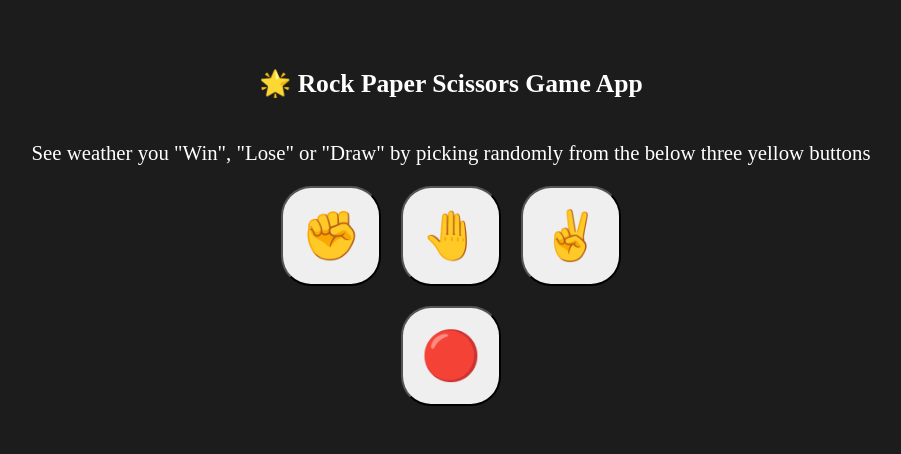
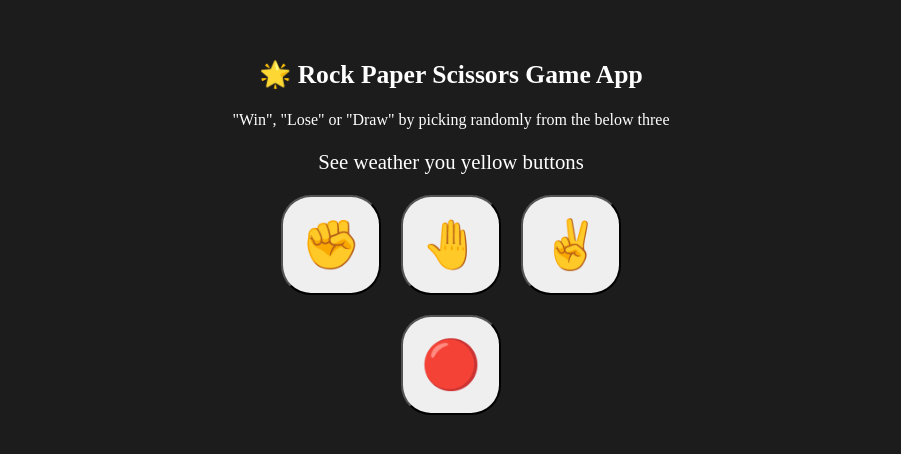
Before and after one commit to Idrisakande/RPS-Game-App, a plain HTML site: page index.html in a window 1280 px wide. Shown: the part 174-628 px from the top of the page, without its empty margins (189-1090 px from the left). Drawn offline with Linux system fonts and the light colour scheme.

Commit message:
updated with some info

```diff
--- a/index.html
+++ b/index.html
@@ -12,7 +12,7 @@
 <body>
     <div class="wrapper">
         <h2 style="font-size: 1.6rem;">🌟 Rock Paper Scissors Game App</h2>
-        <p style="font-size: 1.3rem;">See weather you "Win", "Lose" or "Draw" by picking randomly from the below three
+        "Win", "Lose" or "Draw" by picking randomly from the below three <p style="font-size: 1.3rem;">See weather you
             yellow buttons </p>
         <div class="buttons">
             <button class="rpsButton" value="Rock">✊</button>
--- a/script.js
+++ b/script.js
@@ -93,7 +93,6 @@ function endGame() {
   playerScoreDiv.innerText = "";
   totalPlayerScoreDiv.innerText = "";
   computerScoreDiv.innerText = "";
-  computerScoreDiv.innerText = "";
 }
 
 playGame();
--- a/style.css
+++ b/style.css
@@ -11,6 +11,7 @@ html, body {
     display: flex;
     align-items: center;
     justify-content: center;
+    text-align: center;
     width: 100%;
     height: 100%;
     flex-direction: column;
```
